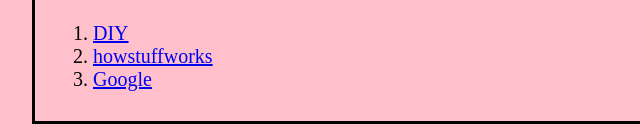
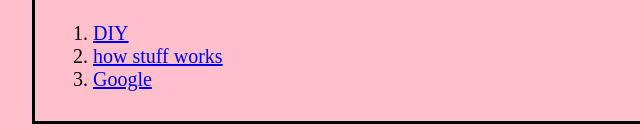
Before and after one commit to Omwanda/profile, a plain HTML site: page index.html in a window 1280 px wide. Shown: the part 938-1062 px from the top of the page, 468-1108 px from the left. Drawn offline with Linux system fonts and the light colour scheme.

Commit message:
favorite update

```diff
--- a/index.html
+++ b/index.html
@@ -35,7 +35,7 @@
             <h2>Favourite site</h2>
             <ol>
                 <li><a href="https://diy.com" target="_blank">DIY</li>
-                <li><a href="http://howstuffworks.com" target="_blank">howstuffworks</li>
+                <li><a href="http://howstuffworks.com" target="_blank">how stuff works</li>
                 <li><a href="https://google.co.ke" target="_blank">Google</li>
             </ol>
 
```
